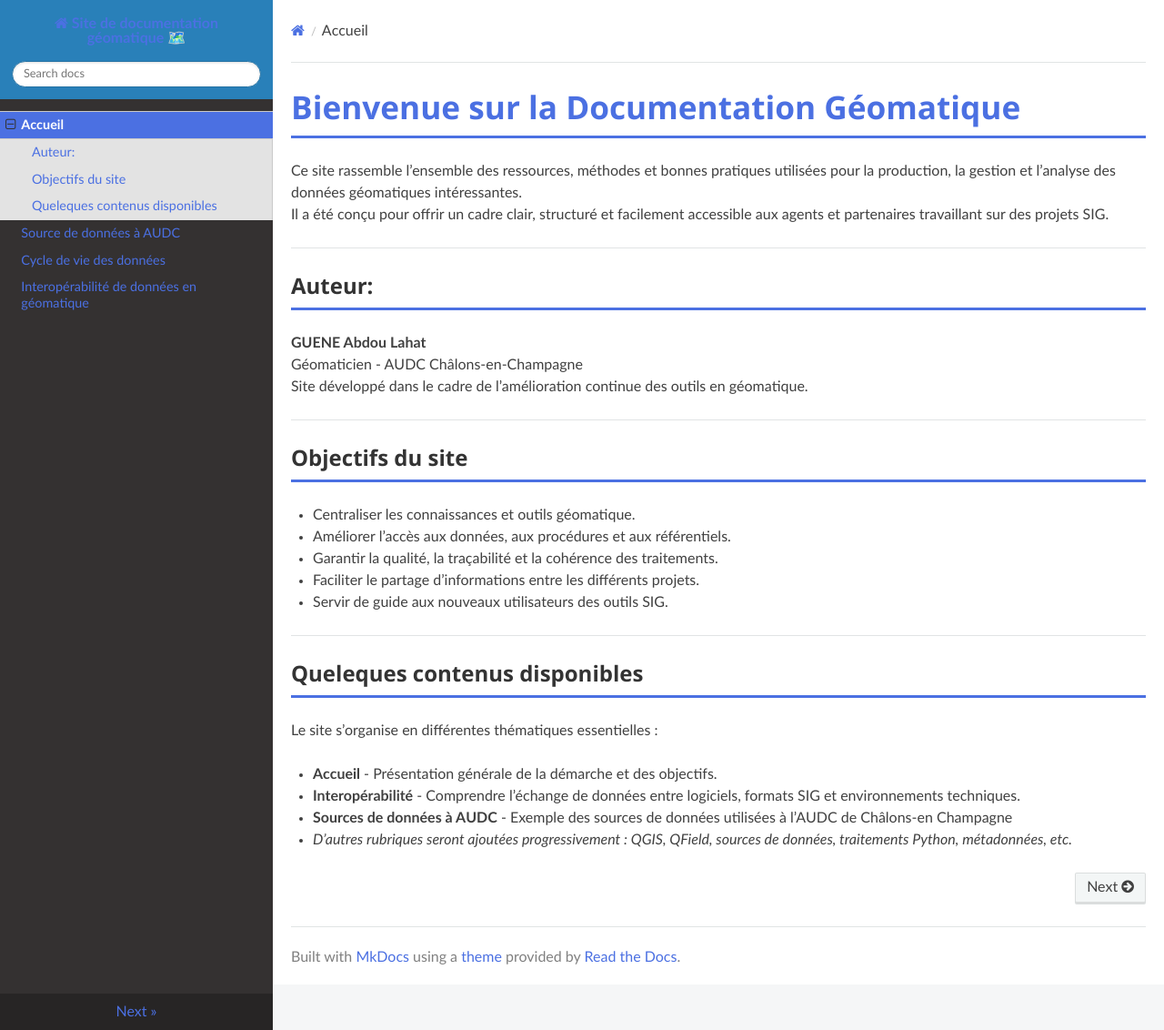
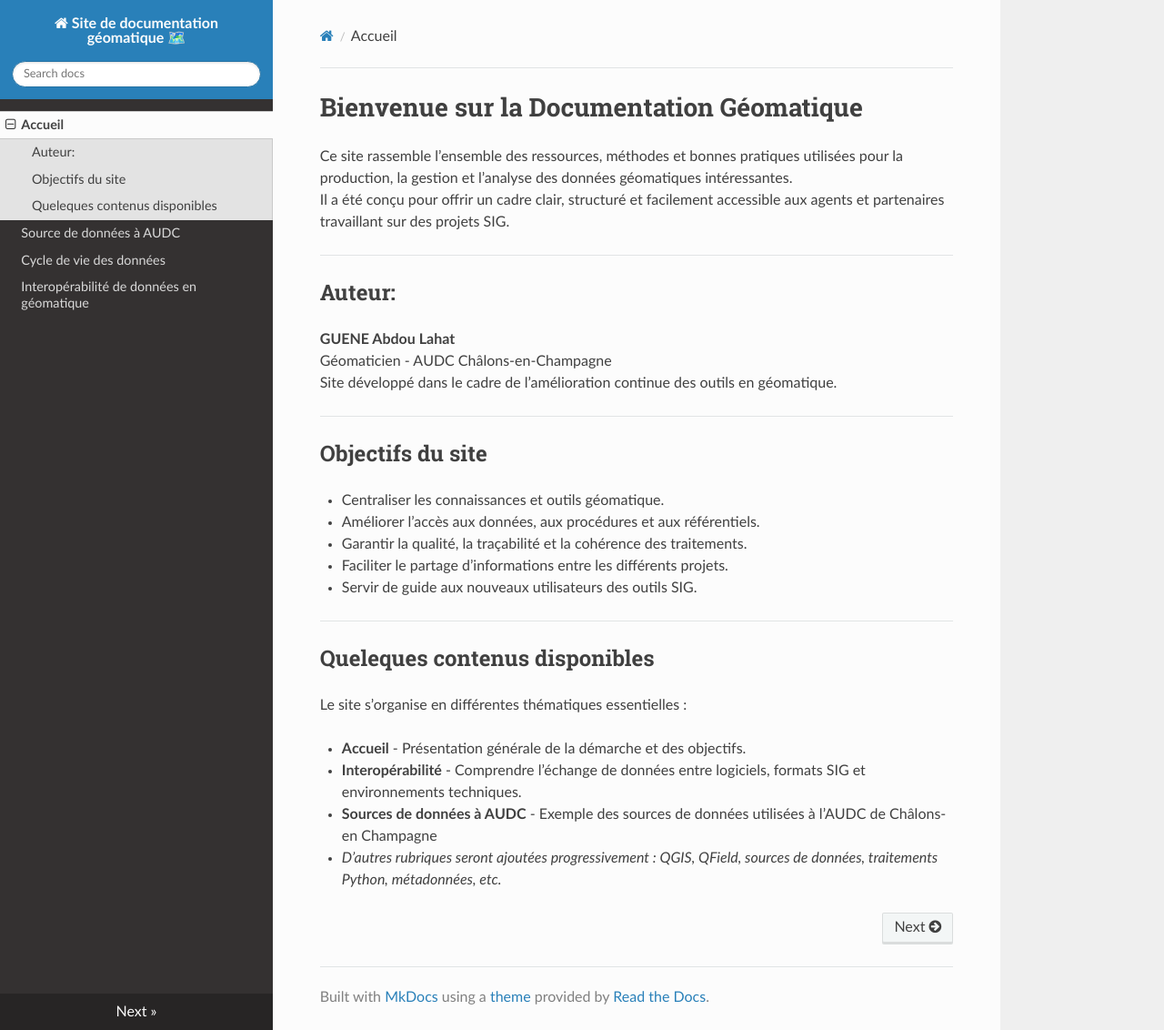
Before and after one commit to abdou123-guene/Site_de_documentation_geomatique, an MkDocs documentation site: the page built from docs/index.md, in a window 1280 px wide and 1132 px high. Shown: the whole window at 91% size. Built offline with MkDocs 1.6.1, drawn with Linux system fonts in a browser that asks for light colours; nearby versions of some CDN libraries.

Commit message:
Update mkdocs.yml

```diff
--- a/mkdocs.yml
+++ b/mkdocs.yml
@@ -2,9 +2,6 @@ site_name: Site de documentation géomatique 🗺️
 
 theme:
   name: readthedocs
-
-extra_css:
-  - style.css
 
 nav:
 
```
